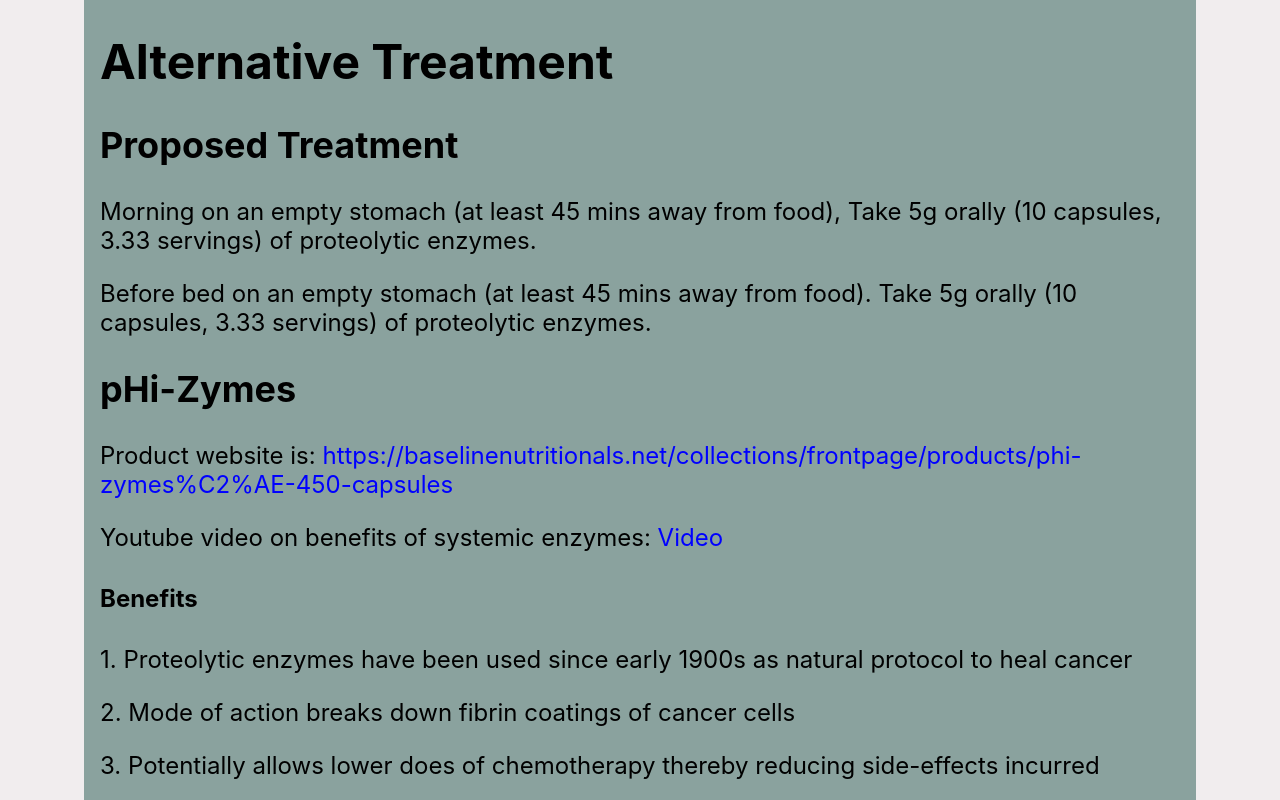
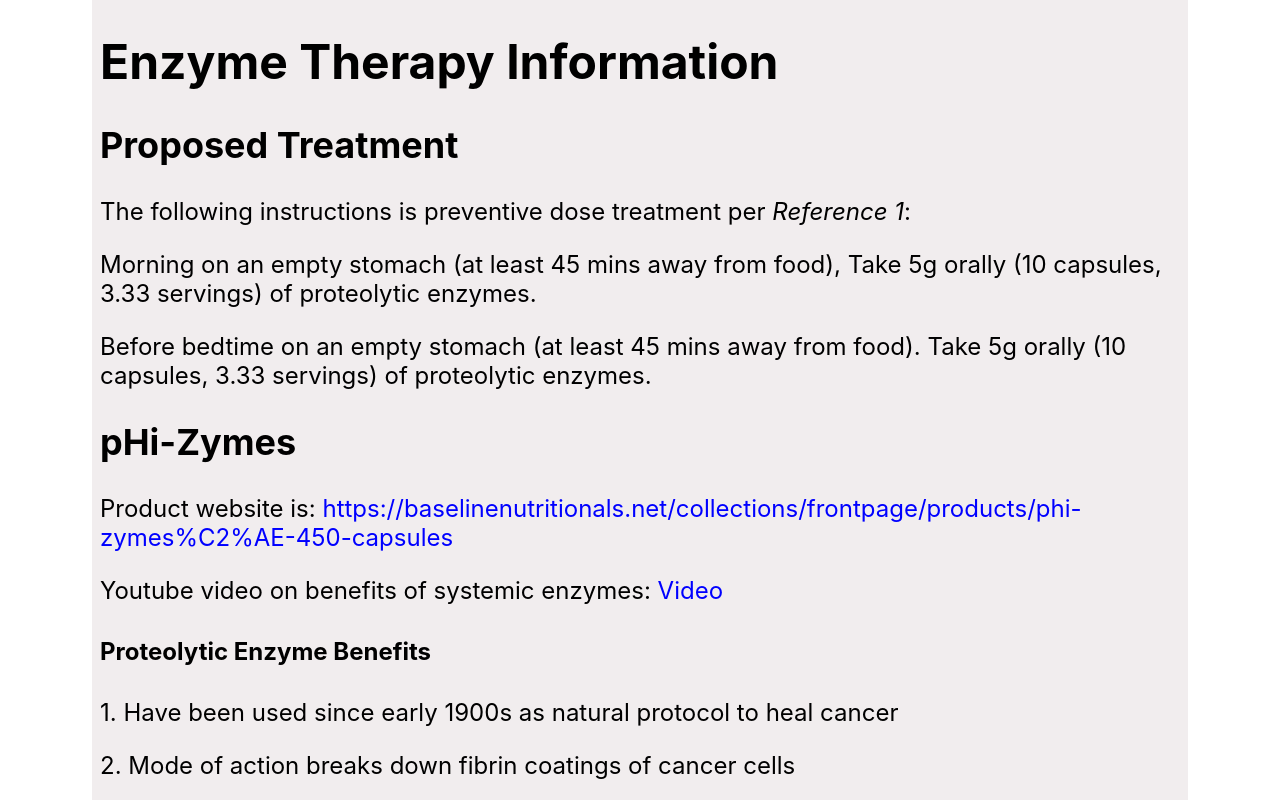
Before and after one commit to jaytula/alt-medicine, a React (Create React App) app: page / in a window 1280 px wide. Shown: the top 800 px of the page. Built offline with nearby package versions, Linux system fonts and the light colour scheme.

Commit message:
Refactor Product into PhiZyme component

```diff
--- a/src/App.js
+++ b/src/App.js
@@ -1,11 +1,11 @@
 import React from 'react';
 import { makeStyles } from '@material-ui/core/styles';
 
-import Product from './Product';
+import PhiZyme from './PhiZyme';
 
 const useStyles = makeStyles({
   root: {
-    backgroundColor: '#f1edee',
+    backgroundColor: 'white',
     minHeight: '100vh',
     display: 'flex',
     flexDirection: 'column',
@@ -17,23 +17,23 @@
     }
   },
   container: {
-    backgroundColor: '#8AA29E',
+    backgroundColor: '#f1edee',
     maxWidth: '1080px',
     width: '100%',
-    padding: '0px 16px'
+    padding: '0px 8px',
+    margin: '0px 8px'
   }
 });
 
-const products = [
-  {
+const phizyme = {
   name: 'pHi-Zymes',
   website:
     'https://baselinenutritionals.net/collections/frontpage/products/phi-zymes%C2%AE-450-capsules',
   youtube: 'https://www.youtube.com/watch?v=dgJGmCmh9uI&feature=youtu.be',
   benefits: [
-      'Proteolytic enzymes have been used since early 1900s as natural protocol to heal cancer',
+    'Have been used since early 1900s as natural protocol to heal cancer',
     'Mode of action breaks down fibrin coatings of cancer cells',
-      'Potentially allows lower does of chemotherapy thereby reducing side-effects incurred',
+    'May allow lower doses of chemotherapy thereby reducing side-effects incurred',
     'Reduces Circulating Immune Complexes that can lead to allergies and systemic inflammation.',
     'Nutritionally enhances the quality of blood.',
     'Helps with factors that can cause autoimmune disorders.',
@@ -49,8 +49,7 @@
     'https://www.jonbarron.org/article/proteolytic-enzyme-formula',
     'https://www.ncbi.nlm.nih.gov/pmc/articles/PMC4188883/'
   ]
-  }
-];
+};
 
 function App() {
   const classes = useStyles();
@@ -59,20 +58,23 @@
     <div className={classes.root}>
       <div className={classes.container}>
         <main className={classes.content}>
-          <h1>Alternative Treatment</h1>
+          <h1>Enzyme Therapy Information</h1>
           <h2>Proposed Treatment</h2>
+          <p>
+            The following instructions is preventive dose treatment per{' '}
+            <i>Reference 1</i>:
+          </p>
           <p>
             Morning on an empty stomach (at least 45 mins away from food), Take
             5g orally (10 capsules, 3.33 servings) of proteolytic enzymes.
           </p>
           <p>
-            Before bed on an empty stomach (at least 45 mins away from food).
-            Take 5g orally (10 capsules, 3.33 servings) of proteolytic enzymes.
+            Before bedtime on an empty stomach (at least 45 mins away from
+            food). Take 5g orally (10 capsules, 3.33 servings) of proteolytic
+            enzymes.
           </p>
 
-          {products.map((p, i) => (
-            <Product data={p} num={i} />
-          ))}
+          <PhiZyme data={phizyme} />
         </main>
       </div>
     </div>
--- a/src/Product.js
+++ b/src/PhiZyme.js
@@ -17,7 +17,7 @@
         Youtube video on benefits of systemic enzymes:{' '}
         <a href={data.youtube}>Video</a>
       </p>
-      <h4>Benefits</h4>
+      <h4>Proteolytic Enzyme Benefits</h4>
       {data.benefits.map((b, i) => (
         <p key={i}>
           {i + 1}. {b}
```
Lines whose indentation alone changed are shown as unchanged.
